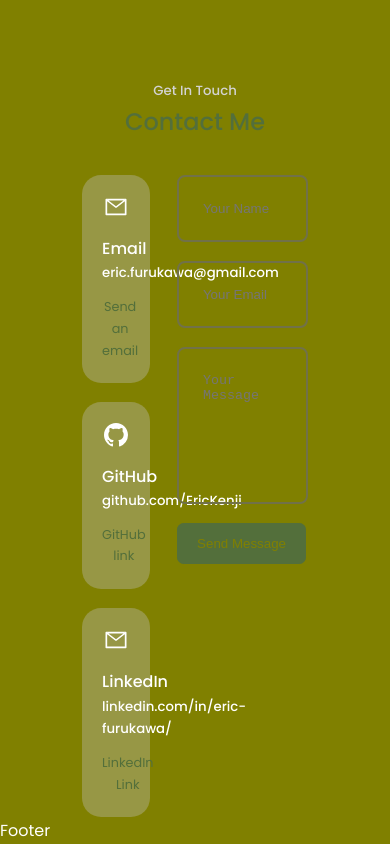
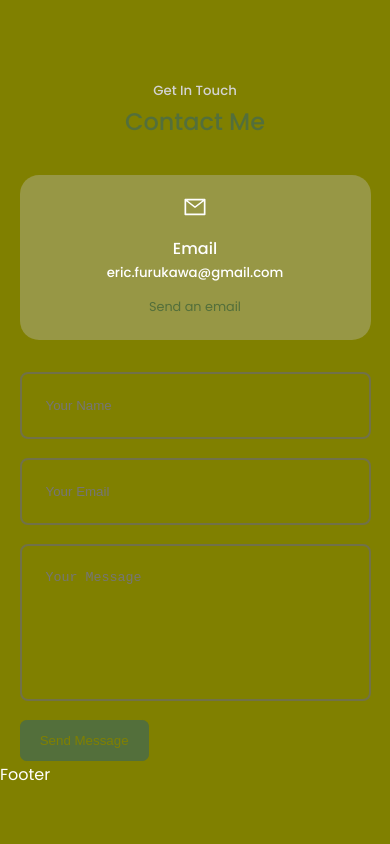
Before and after one commit to EricKenji/psychic-engine, a React (Create React App) app in the folder portfolio/: page / in a window 390 px wide. Shown: the part 5370-6214 px from the top of the page. After the commit the page ends 6158 px from the top, so only its background shows below. Built offline with nearby package versions, Linux system fonts and the light colour scheme.

Commit message:
added contact section and emailjs section

```diff
--- a/portfolio/package.json
+++ b/portfolio/package.json
@@ -3,9 +3,11 @@
   "version": "0.1.0",
   "private": true,
   "dependencies": {
+    "@emailjs/browser": "^3.6.2",
     "@testing-library/jest-dom": "^5.16.4",
     "@testing-library/react": "^13.3.0",
     "@testing-library/user-event": "^13.5.0",
+    "emailjs-com": "^3.2.0",
     "react": "^18.2.0",
     "react-dom": "^18.2.0",
     "react-icons": "^4.4.0",
--- a/portfolio/src/components/contact/Contact.jsx
+++ b/portfolio/src/components/contact/Contact.jsx
@@ -1,10 +1,25 @@
-import React from 'react'
+import { React, useRef } from 'react'
 import './contact.css'
 import { AiOutlineMail } from 'react-icons/ai';
-import { BsGithub } from 'react-icons/bs'
+import emailjs from 'emailjs-com';
 
 
 const Contact = () => {
+  const form = useRef();
+
+  const sendEmail = (e) => {
+    e.preventDefault();
+
+    emailjs.sendForm('service_5gra43p', 'template_3ibxhtk', form.current, 'xOitACKC9VjvG2g5v')
+      .then((result) => {
+          console.log(result.text);
+      }, (error) => {
+          console.log(error.text);
+      });
+
+      e.target.reset();
+  };
+
   return (
     <section id='contact'>
       <h5>Get In Touch</h5>
@@ -19,21 +34,8 @@
             <a href="mailto:eric.furukawa@gmail.com">Send an email</a>
           </article>
 
-          <article className="contact__option">
-            <BsGithub className='contact__option-icon'/>
-            <h4>GitHub</h4>
-            <h5>github.com/EricKenji</h5>
-            <a href="https://github.com/EricKenji">GitHub link</a>
-          </article>
-
-          <article className="contact__option">
-            <AiOutlineMail className='contact__option-icon'/>
-            <h4>LinkedIn</h4>
-            <h5>linkedin.com/in/eric-furukawa/</h5>
-            <a href="https://www.linkedin.com/in/eric-furukawa/">LinkedIn Link</a>
-          </article>
         </div>
-        <form action="">
+        <form ref={form} onSubmit={sendEmail}>
           <input type="text" name='name' placeholder='Your Name' required />
           <input type="email" name='email' placeholder='Your Email' required />
           <textarea name="message" rows="7" placeholder='Your Message'></textarea>
--- a/portfolio/src/components/contact/contact.css
+++ b/portfolio/src/components/contact/contact.css
@@ -52,9 +52,15 @@
     color: var(--color-white);
 }
 
-@media screen and (max-widh: 1024px) {
+@media screen and (max-width: 1024px){
+    .container.contact__container {
+        grid-template-columns: 1fr;
+        gap: 2rem;
+    }
+}
 
+@media screen and (max-width: 600px){
+    .container.contact__container {
+        width: var(--container-width-sm);
+    }
 }
-@media screen and (max-widh: 600px) {
-
-}
```
Also changed, not shown: 1 other file (tests, documents, lock files or other folders).
